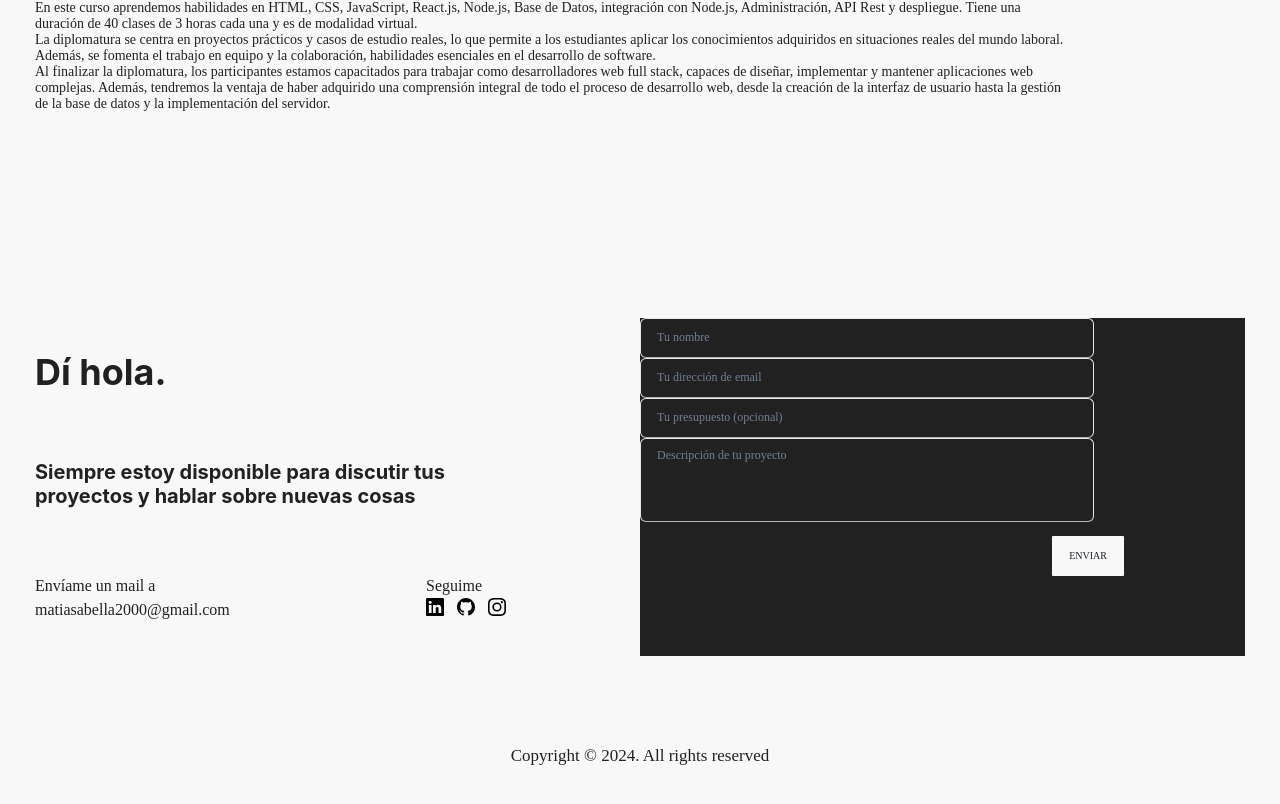
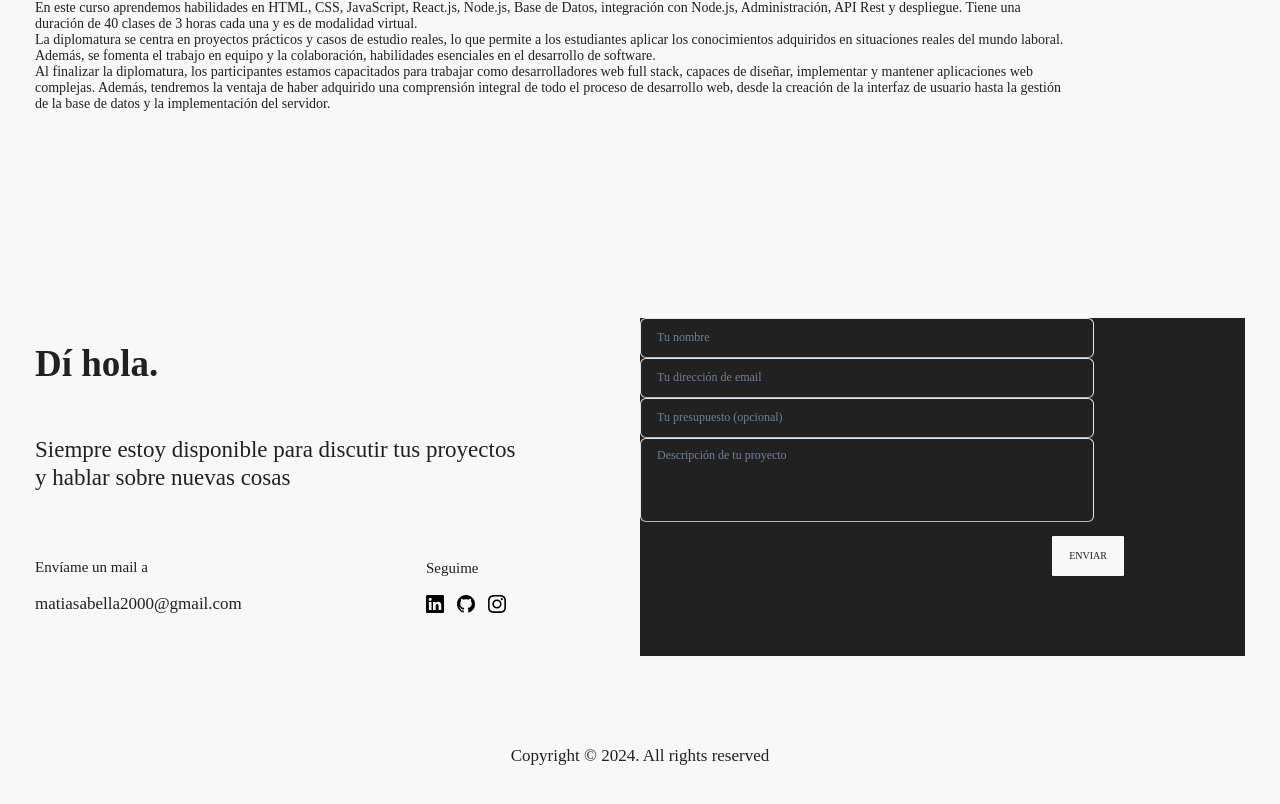
Before and after one commit to abellamatias/portfolio-react, a React (Vite) app: page / in a window 1280 px wide. Shown: the part 2494-3298 px from the top of the page. Built offline with nearby package versions, Linux system fonts and the light colour scheme.

Commit message:
Lista la parte izquierda de Contacto. Falta acomodar el formulario

```diff
--- a/src/Components/main/LinkRedes.jsx
+++ b/src/Components/main/LinkRedes.jsx
@@ -6,8 +6,7 @@ const LinkRedes = ({referencia, icono, gap}) => {
     <Link
     target='_blank'
     to={referencia}
-    >
-      <Image mr={gap} src={icono} alt="" w='18px' h='18px'/>
+    ><Image mr={gap} src={icono} alt="" w='18px' h='18px'/>
     </Link>
   )
 }
--- a/src/Components/main/contacto/Contacto.jsx
+++ b/src/Components/main/contacto/Contacto.jsx
@@ -22,15 +22,15 @@ function Contacto() {
     // <!-- Contacto -->
             <Flex as='section' pt='205px' justify='space-between'>
                 <Flex as='section' flexBasis='40%' flexDir='column' justify='space-around'>
-                    <Heading as='h2' size='xl' pt='0' m='0'>Dí hola.</Heading>
-                    <Heading as='h3' size='md' m='0'>Siempre estoy disponible para discutir tus proyectos y hablar sobre nuevas cosas</Heading>
+                    <Heading as='h2' fontSize='37px' pt='0' m='0' fontFamily='rubik.general' fontWeight='bold' lineHeight={1.15}>Dí hola.</Heading>
+                    <Heading as='h3' fontSize='23px' fontFamily='rubik.general' fontWeight='normal' m='0'>Siempre estoy disponible para discutir tus proyectos y hablar sobre nuevas cosas</Heading>
                     <Flex as='section' justify='space-between' gap='10px'>
-                      <Box as='section'>
-                        <Text class="opcion" fontSize='15px'>Envíame un mail a</Text>
-                        <Text class="email" fontSize='17px'>matiasabella2000@gmail.com</Text>
+                      <Box as='section' lineHeight={1.15}>
+                        <Text fontSize='15px' m='17px 0'>Envíame un mail a</Text>
+                        <Text fontSize='17px' mb='17px'>matiasabella2000@gmail.com</Text>
                     </Box>
                     <Box as='section'>
-                        <Text class="opcion">Seguime</Text>
+                        <Text fontSize='15px' m='15px 0'>Seguime</Text>
                         <Flex as='section' flexWrap='nowrap'>
                             {/* <!-- Lista de redes --> */}
                             {redes.map((red, index) => <LinkRedes referencia={red.link} icono={red.icono} gap='13px' key={index}></LinkRedes>)}
```
